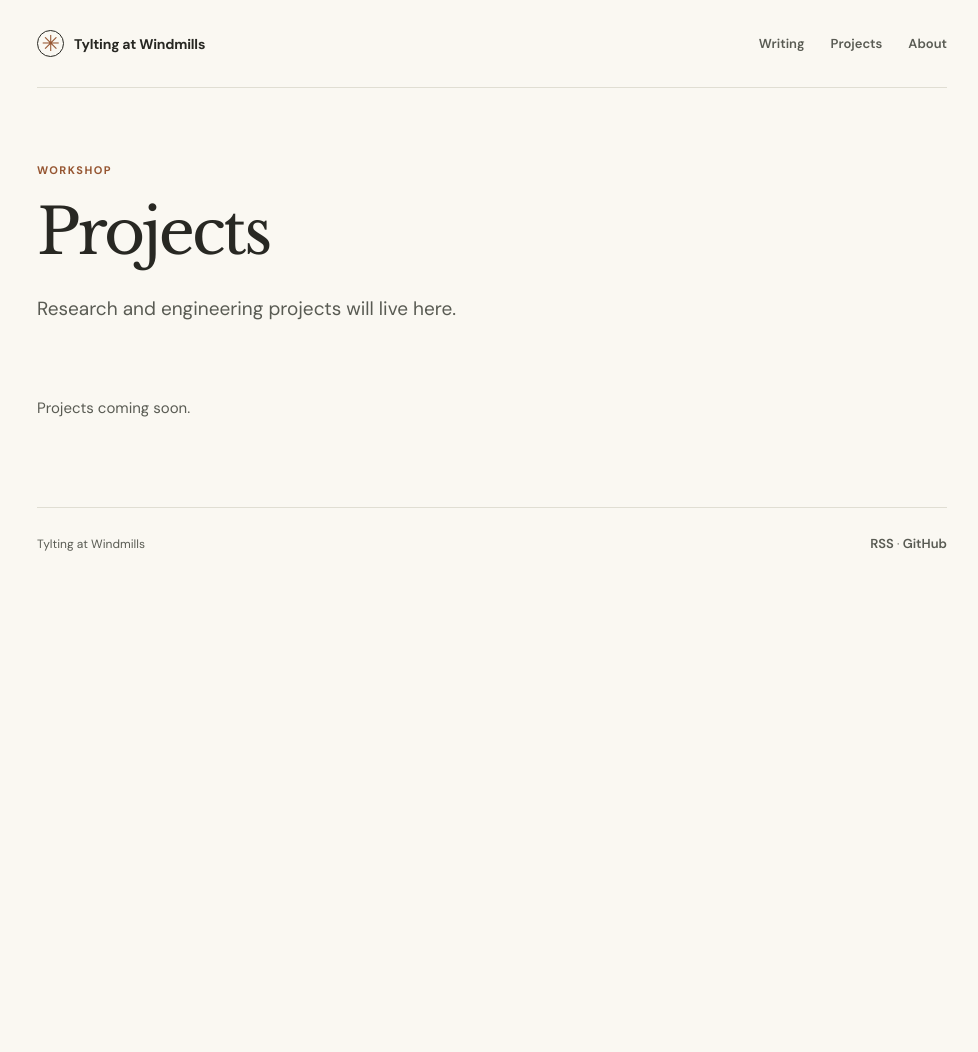
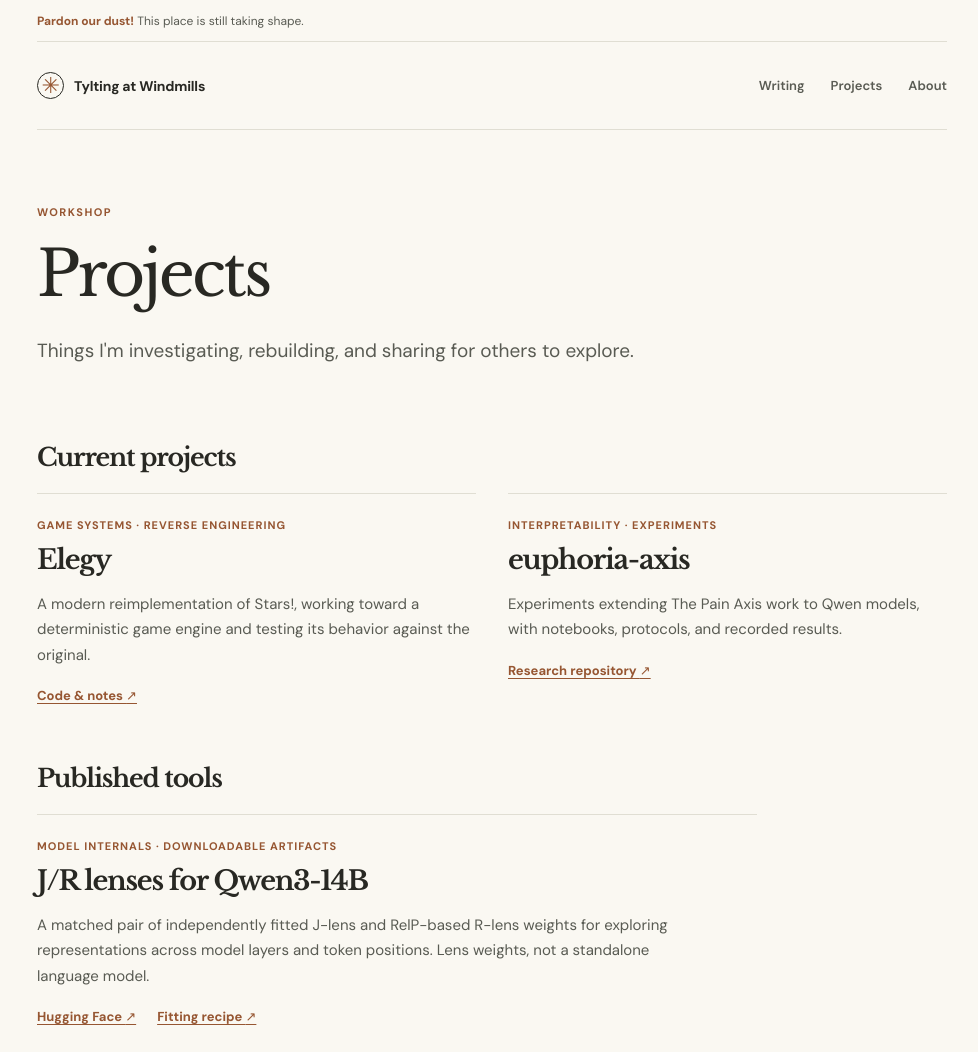
Before and after one commit to bfaber-centaur/tylting-at-windmills, an Astro site: page /windmills/projects in a window 1280 px wide. Shown: the top 1052 px of the page, without its empty margins (148-1126 px from the left). Before the commit the page ends 800 px from the top, so only its background shows below. Built offline with nearby package versions, Linux system fonts and the light colour scheme; Astro itself is replaced by a stand-in of ours.

Commit message:
Add site construction note and current projects with published J/R lenses

```diff
--- a/src/layouts/BaseLayout.astro
+++ b/src/layouts/BaseLayout.astro
@@ -29,6 +29,7 @@ const canonical = new URL(Astro.url.pathname, Astro.site);
   </head>
   <body>
     <div class="site-shell">
+      <p class="construction-note"><strong>Pardon our dust!</strong> This place is still taking shape.</p>
       <header class="site-header">
         <a href={sitePath()} class="brand" aria-label="Tylting at Windmills, homepage">
           <span class="brand-icon" aria-hidden="true">✳</span>
--- a/src/pages/projects/index.astro
+++ b/src/pages/projects/index.astro
@@ -1,7 +1,48 @@
 ---
 import BaseLayout from '../../layouts/BaseLayout.astro';
 ---
-<BaseLayout title="Projects" description="Research and engineering projects.">
-  <header class="page-header"><p class="eyebrow">Workshop</p><h1>Projects</h1><p>Research and engineering projects will live here.</p></header>
-  <p class="empty-state">Projects coming soon.</p>
+<BaseLayout title="Projects" description="Current research projects and published research tools.">
+  <header class="page-header">
+    <p class="eyebrow">Workshop</p>
+    <h1>Projects</h1>
+    <p>Things I'm investigating, rebuilding, and sharing for others to explore.</p>
+  </header>
+
+  <section class="section-block project-section" aria-labelledby="current-projects">
+    <h2 id="current-projects">Current projects</h2>
+    <div class="project-grid">
+      <article class="project-entry">
+        <p class="project-kind">Game systems · Reverse engineering</p>
+        <h3>Elegy</h3>
+        <p>A modern reimplementation of <em>Stars!</em>, working toward a deterministic game engine and testing its behavior against the original.</p>
+        <div class="project-links">
+          <a href="https://github.com/bubskee/stars-elegy">Code &amp; notes <span aria-hidden="true">↗</span></a>
+        </div>
+      </article>
+
+      <article class="project-entry">
+        <p class="project-kind">Interpretability · Experiments</p>
+        <h3>euphoria-axis</h3>
+        <p>Experiments extending <em>The Pain Axis</em> work to Qwen models, with notebooks, protocols, and recorded results.</p>
+        <div class="project-links">
+          <a href="https://github.com/bubskee/euphoria-axis">Research repository <span aria-hidden="true">↗</span></a>
+        </div>
+      </article>
+    </div>
+  </section>
+
+  <section class="section-block project-section project-section-tools" aria-labelledby="published-tools">
+    <h2 id="published-tools">Published tools</h2>
+    <div class="project-grid project-grid-single">
+      <article class="project-entry">
+        <p class="project-kind">Model internals · Downloadable artifacts</p>
+        <h3>J/R lenses for Qwen3-14B</h3>
+        <p>A matched pair of independently fitted J-lens and RelP-based R-lens weights for exploring representations across model layers and token positions. Lens weights, not a standalone language model.</p>
+        <div class="project-links">
+          <a href="https://huggingface.co/bubskee/qwen3-14b-jr-lenses">Hugging Face <span aria-hidden="true">↗</span></a>
+          <a href="https://github.com/bubskee/euphoria-axis/blob/main/releases/qwen3-14b-jr-lenses/README.md">Fitting recipe <span aria-hidden="true">↗</span></a>
+        </div>
+      </article>
+    </div>
+  </section>
 </BaseLayout>
--- a/src/styles/global.css
+++ b/src/styles/global.css
@@ -121,3 +121,54 @@ em { font-weight: 400; }
   .prose .margin-note-text p:last-child { margin-bottom: 0; }
   .margin-note.is-highlighted { border-left-color: var(--accent); color: var(--ink); }
 }
+
+/* Small, site-wide construction notice. Not a warning or a blocking banner. */
+.construction-note {
+  margin: 0;
+  padding: 12px 0 11px;
+  color: var(--ink-soft);
+  border-bottom: 1px solid var(--hairline);
+  font-size: 12px;
+  line-height: 1.5;
+}
+.construction-note strong { color: var(--accent); font-weight: 700; }
+
+/* Project index: quiet editorial rows, not dashboard cards. */
+.project-section { padding-top: 37px; padding-bottom: 4px; }
+.project-section + .project-section { padding-top: 36px; }
+.project-section h2 { font-size: 25px; margin: 0 0 19px; }
+.project-grid {
+  display: grid;
+  grid-template-columns: repeat(2, minmax(0, 1fr));
+  column-gap: 32px;
+}
+.project-grid-single { grid-template-columns: minmax(0, 1fr); }
+.project-grid-single .project-entry { max-width: 720px; }
+.project-entry {
+  min-width: 0;
+  padding: 24px 0 20px;
+  border-top: 1px solid var(--hairline);
+}
+.project-kind {
+  margin: 0 0 12px;
+  color: var(--accent);
+  font-size: 11px;
+  font-weight: 700;
+  letter-spacing: .09em;
+  text-transform: uppercase;
+}
+.project-entry h3 { margin: 0 0 15px; font-size: clamp(22px, 3vw, 27px); }
+.project-entry > p:not(.project-kind) {
+  max-width: 62ch;
+  margin: 0;
+  color: var(--ink-soft);
+  font-size: 15px;
+  line-height: 1.7;
+}
+.project-links { display: flex; flex-wrap: wrap; gap: 10px 21px; margin-top: 19px; }
+.project-links a { color: var(--accent); font-size: 13px; font-weight: 700; text-decoration: underline; text-underline-offset: .26em; }
+@media (max-width: 700px) {
+  .project-grid { grid-template-columns: 1fr; }
+  .project-section { padding-top: 29px; }
+  .project-section + .project-section { padding-top: 26px; }
+}
```
Also changed, not shown: 1 other file.
